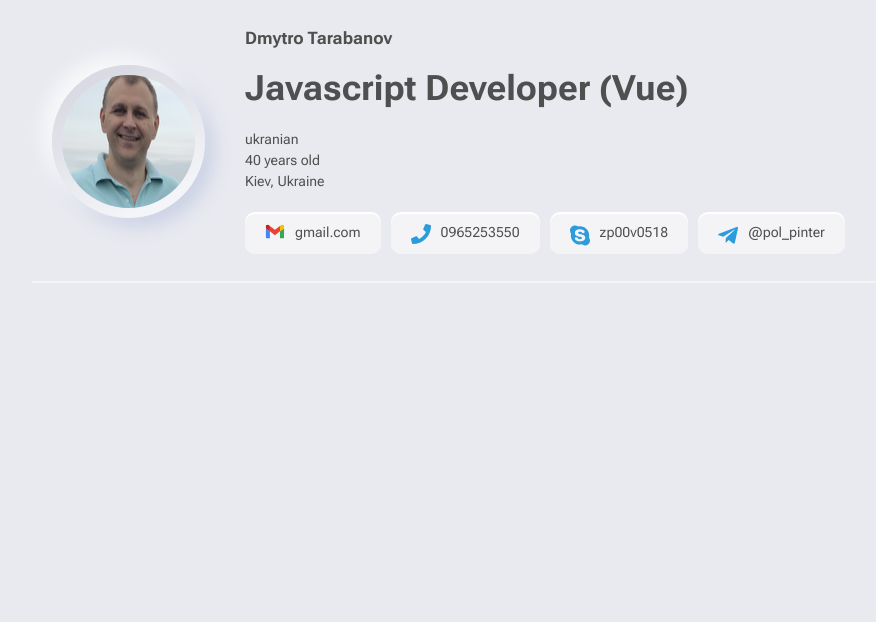
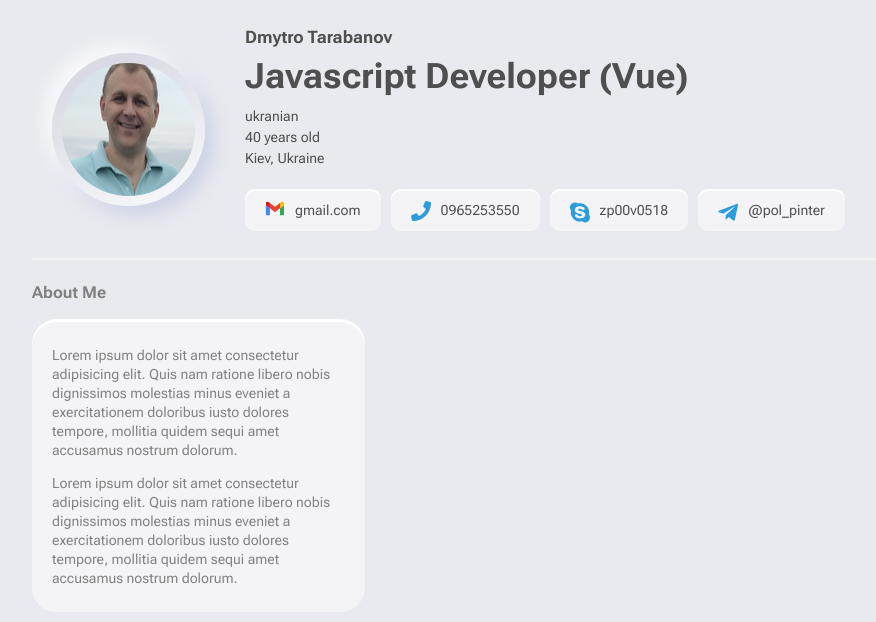
Before and after one commit to zp00v0518/cv-neo, a Vue app: page / in a window 1280 px wide. Shown: the top 622 px of the page, without its empty margins (108-984 px from the left). Built offline with nearby package versions, Linux system fonts and the light colour scheme.

Commit message:
created About

```diff
--- a/src/App.vue
+++ b/src/App.vue
@@ -1,17 +1,18 @@
 <template>
   <HeaderCv> </HeaderCv>
-  <hr>
+  <hr />
   <main>
-
+    <SidebarCv></SidebarCv>
   </main>
 </template>
 
 <script>
 import HeaderCv from './components/organism/HeaderCv'
+import SidebarCv from './components/organism/SidebarCv'
 
 export default {
   name: 'App',
-  components: {HeaderCv}
+  components: {HeaderCv, SidebarCv}
 }
 </script>
 
@@ -26,4 +27,8 @@ export default {
   opacity: 0.5;
   height: 0px;
 }
+main {
+  display: grid;
+  grid-template-columns: 1fr 2fr;
+}
 </style>
--- a/src/assets/main.css
+++ b/src/assets/main.css
@@ -1,7 +1,7 @@
 :root {
     --bg--light: #E9EAF0;
     --txt-primary-color-light: #4F4F4F;
-    --txt-secondary-color-light: ##828282;
+    --txt-secondary-color-light: #828282;
 
     --bg: var(--bg--light);
     --txt-primary-color: var(--txt-primary-color-light);
@@ -21,4 +21,5 @@ body {
     font-family: 'Roboto Flex', sans-serif;
     background: var(--bg);
     font-size: 14px;
+    line-height: 19px;
 }
--- /dev/null
+++ b/src/components/moleculs/AboutCv/AboutCv.vue
@@ -0,0 +1,51 @@
+<template>
+  <section class="about">
+    <h3 class="about__title">About Me</h3>
+    <div class="about--wrap">
+      <article class="about__content">
+        <p class="about__content__item">
+          Lorem ipsum dolor sit amet consectetur adipisicing elit. Quis nam
+          ratione libero nobis dignissimos molestias minus eveniet a
+          exercitationem doloribus iusto dolores tempore, mollitia quidem sequi
+          amet accusamus nostrum dolorum.
+        </p>
+        <p class="about__content__item">
+          Lorem ipsum dolor sit amet consectetur adipisicing elit. Quis nam
+          ratione libero nobis dignissimos molestias minus eveniet a
+          exercitationem doloribus iusto dolores tempore, mollitia quidem sequi
+          amet accusamus nostrum dolorum.
+        </p>
+      </article>
+    </div>
+  </section>
+</template>
+
+<script>
+export default {
+  name: 'AboutCv'
+}
+</script>
+
+<style>
+.about {
+  color: var(--txt-secondary-color);
+  --border-radius: 25px;
+}
+.about__title {
+  color: inherit;
+}
+.about--wrap {
+  display: block;
+  color: inherit;
+  padding-top: 3px;
+  background: white;
+  border-radius: var(--border-radius);
+  background-blend-mode: overlay;
+}
+.about__content {
+  column-gap: var(--padding);
+  padding: var(--padding) var(--padding-double);
+  background-color: rgba(233, 234, 240, 0.5);
+  border-radius: var(--border-radius);
+}
+</style>
--- /dev/null
+++ b/src/components/moleculs/AboutCv/index.js
@@ -0,0 +1,3 @@
+import AboutCv from './AboutCv.vue'
+
+export default AboutCv
--- a/src/components/organism/SidebarCv/SidebarCv.vue
+++ b/src/components/organism/SidebarCv/SidebarCv.vue
@@ -1,8 +1,14 @@
-<template>Sidebar</template>
+<template>
+  <div class="sidebar">
+    <AboutCv></AboutCv>
+  </div>
+</template>
 
 <script>
+import AboutCv from '../../moleculs/AboutCv'
 export default {
-  name: 'SidebarCv'
+  name: 'SidebarCv',
+  components: {AboutCv}
 }
 </script>
 
--- a/src/components/organism/SidebarCv/index.js
+++ b/src/components/organism/SidebarCv/index.js
@@ -1,3 +1,3 @@
-import SidebarCv from './SidebarCv'
+import SidebarCv from './SidebarCv.vue'
 
 export default SidebarCv
```
